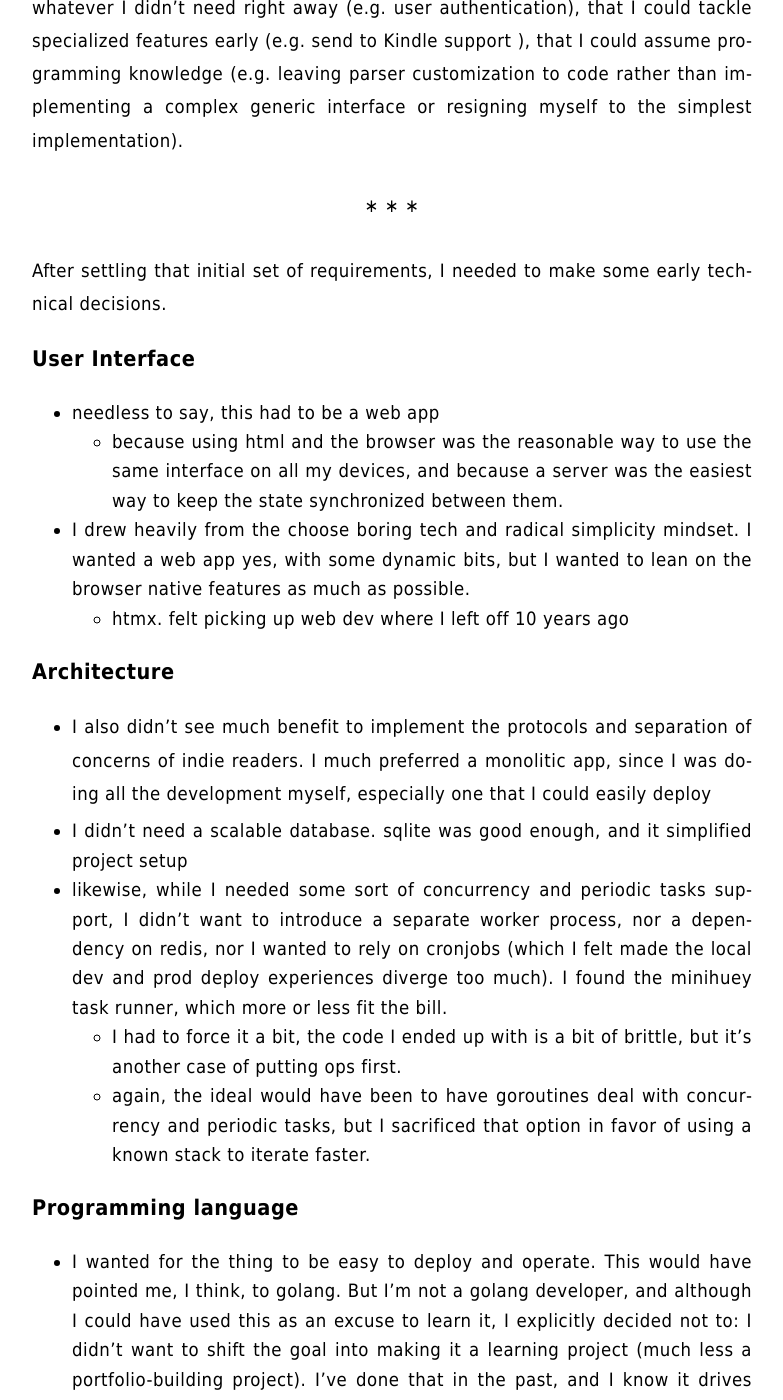
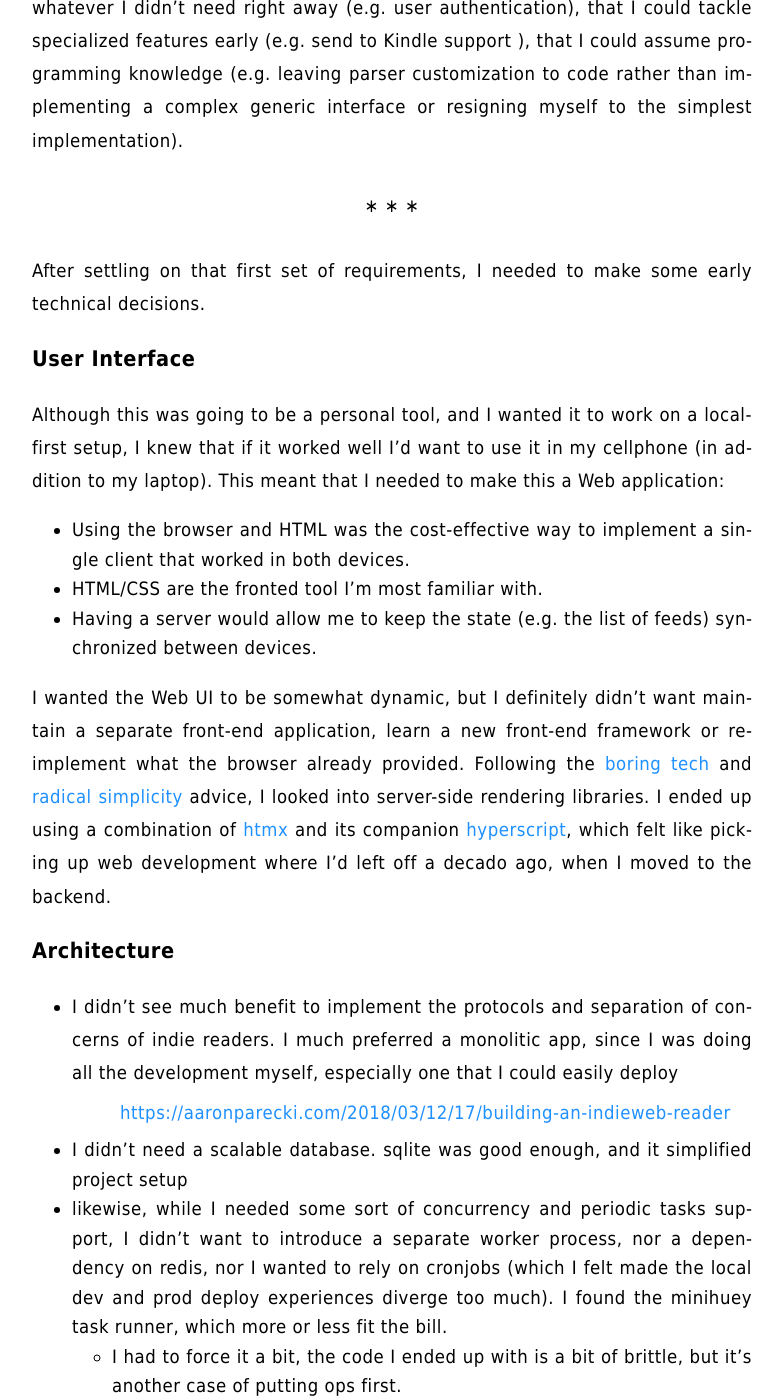
Before and after one commit to facundoolano/olano.dev, a Jekyll site: the page built from _posts/2023-12-08-reclaiming-the-web-with-a-personal-reader.md, in a window 1280 px wide and 1400 px high, scrolled down 3353 px. Shown: the whole window, without its empty margins (248-1031 px from the left). Built offline with Jekyll 4.4.1, drawn with Linux system fonts in a browser that asks for light colours; some of the changed text lies outside the part shown.

Commit message:
ui section

```diff
--- a/_posts/2023-12-08-reclaiming-the-web-with-a-personal-reader.md
+++ b/_posts/2023-12-08-reclaiming-the-web-with-a-personal-reader.md
@@ -66,18 +66,23 @@ Assuming me as the single target audience meant that I could postpone whatever I
 </p>
 </div>
 
-After settling that initial set of requirements, I needed to make some early technical decisions.
+After settling on that first set of requirements, I needed to make some early technical decisions.
 
 <h3>User Interface</h3>
 
--   needless to say, this had to be a web app
-    -   because using html and the browser was the reasonable way to use the same interface on all my devices, and because a server was the easiest way to keep the state synchronized between them.
--   I drew heavily from the choose boring tech and radical simplicity mindset. I wanted a web app yes, with some dynamic bits, but I wanted to lean on the browser native features as much as possible.
-    -   htmx. felt picking up web dev where I left off 10 years ago
+Although this was going to be a personal tool, and I wanted it to work on a local-first setup, I knew that if it worked well I'd want to use it in my cellphone (in addition to my laptop). This meant that I needed to make this a Web application:
+
+-   Using the browser and HTML was the cost-effective way to implement a single client that worked in both devices.
+-   HTML/CSS are the fronted tool I'm most familiar with.
+-   Having a server would allow me to keep the state (e.g. the list of feeds) synchronized between devices.
+
+I wanted the Web UI to be somewhat dynamic, but I definitely didn't want maintain a separate front-end application, learn a new front-end framework or reimplement what the browser already provided. Following the [boring tech](https://mcfunley.com/choose-boring-technology) and [radical simplicity](https://www.radicalsimpli.city/) advice, I looked into server-side rendering libraries. I ended up using a combination of [htmx](https://htmx.org/) and its companion [hyperscript](https://htmx.org/), which felt like picking up web development where I'd left off a decado ago, when I moved to the backend.
 
 <h3>Architecture</h3>
 
--   I also didn't see much benefit to implement the protocols and separation of concerns of indie readers. I much preferred a monolitic app, since I was doing all the development myself, especially one that I could easily deploy
+-   I didn't see much benefit to implement the protocols and separation of concerns of indie readers. I much preferred a monolitic app, since I was doing all the development myself, especially one that I could easily deploy
+
+    <https://aaronparecki.com/2018/03/12/17/building-an-indieweb-reader>
 
 -   I didn't need a scalable database. sqlite was good enough, and it simplified project setup
 -   likewise, while I needed some sort of concurrency and periodic tasks support, I didn't want to introduce a separate worker process, nor a dependency on redis, nor I wanted to rely on cronjobs (which I felt made the local dev and prod deploy experiences diverge too much). I found the minihuey task runner, which more or less fit the bill.
@@ -122,7 +127,9 @@ There's an amazing zen-flow sort of thing that happens when developers use their
 </p>
 </div>
 
-for a while I used the thing in my desktop then I set it up in a raspberry pi in my local network. that forced me not to postpone much longer running the thing in a production like server. it also enabled me to use the app from my cellphone, which in turn gave me a reason to work on the mobile version of the UI.
+for a while I left the app running on a terminal tab of my laptop, and I used it while I developed.
+
+then I set it up in a raspberry pi in my local network. that forced me not to postpone much longer running the thing in a production like server. it also enabled me to use the app from my cellphone, which in turn gave me a reason to work on the mobile version of the UI.
 
 [mobile screenshot]
 
```
Also changed, not shown: org/_posts/2023-12-08-reclaiming-the-web-with-a-personal-reader.org (+14 -7 lines).
